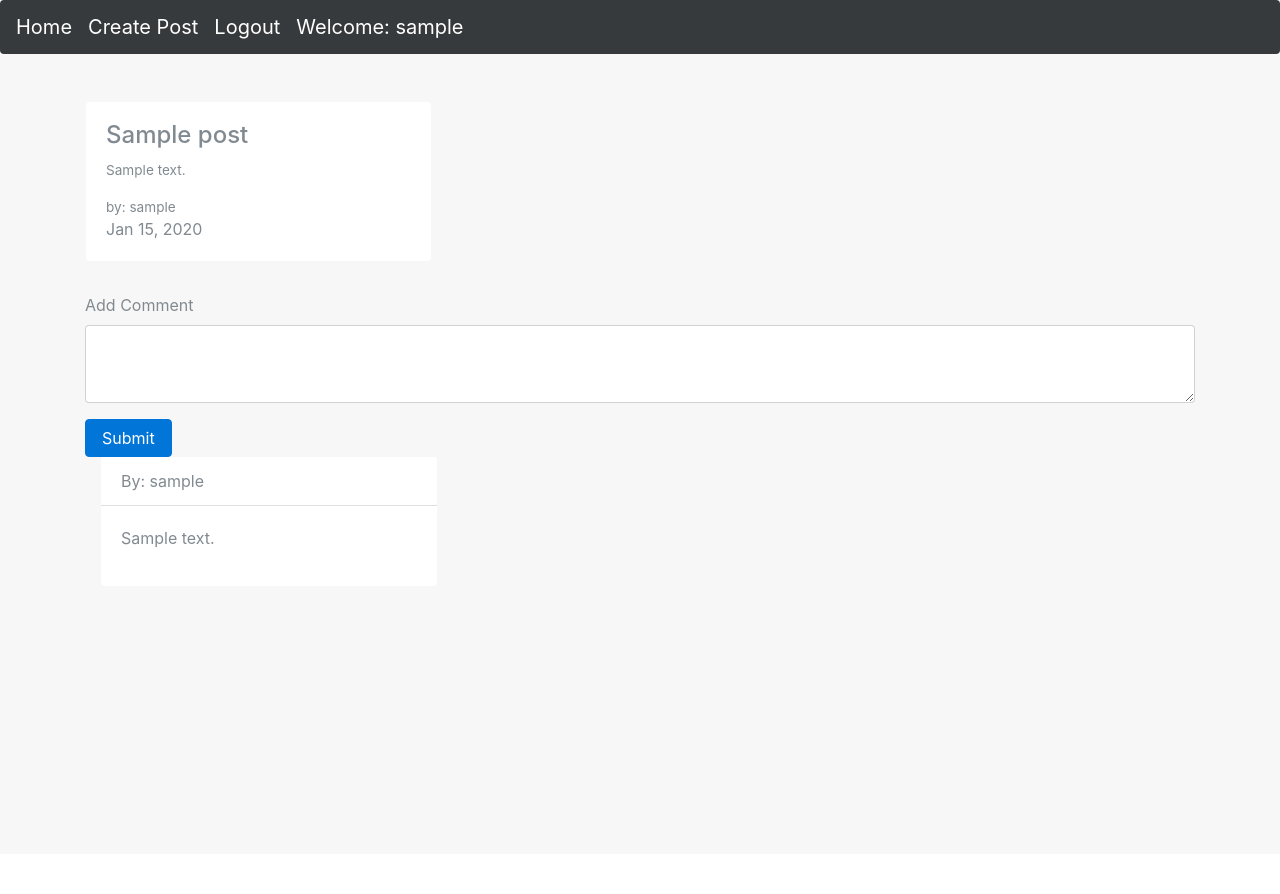
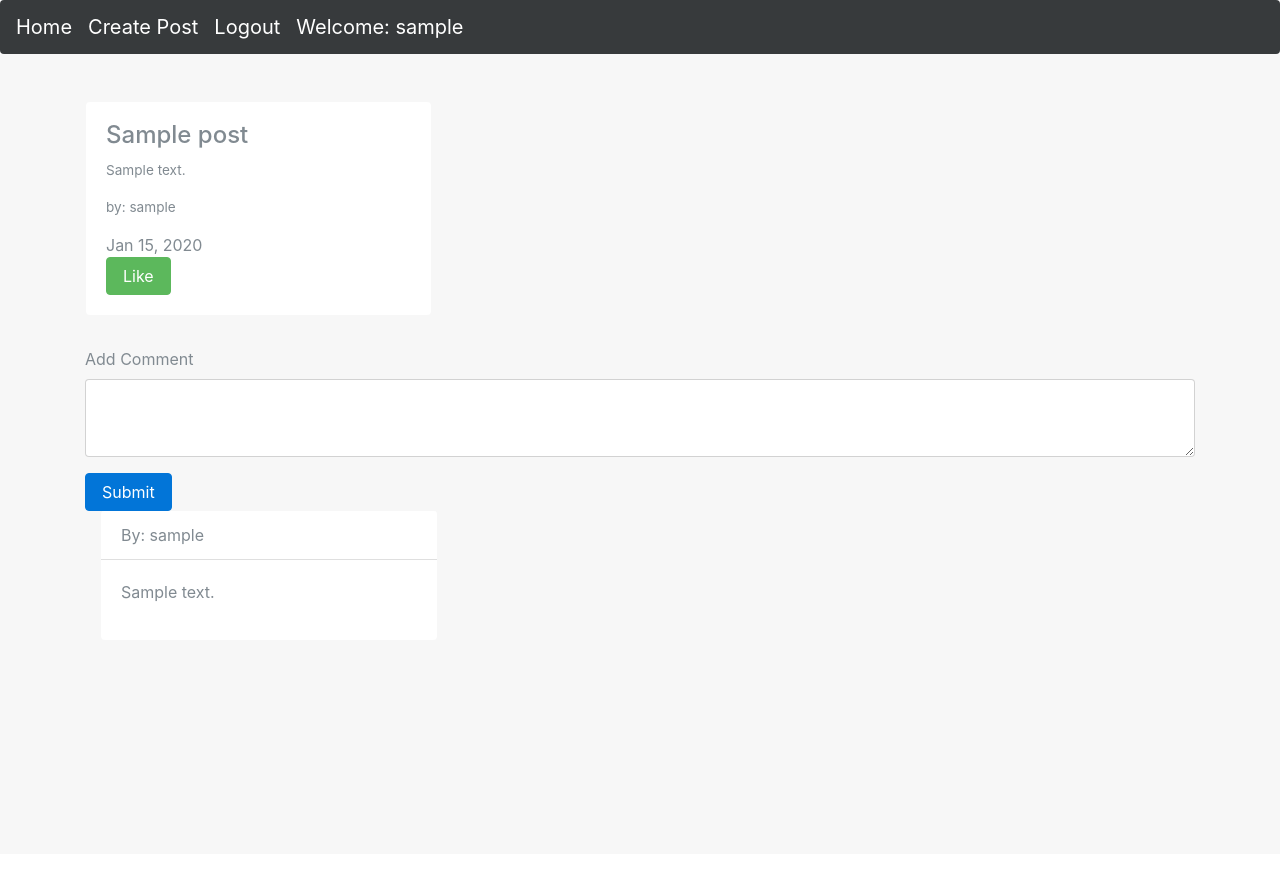
Before and after one commit to leo831/Blog, a Python web app: template template/post.html in a window 1280 px wide. Shown: the top 894 px of the page. Run offline with Jinja, Linux system fonts and the light colour scheme; the template is opened without the code that fills it: most values are stand-ins (such as "Sample title", 1, 10 or a date in 2020); some libraries are stand-ins or nearby versions.

Commit message:
Feature: Add like button

```diff
--- a/template/post.html
+++ b/template/post.html
@@ -16,6 +16,10 @@
                 </form>
                 <a class="btn btn-outline-success" href="{{post.key().id()}}/edit">Edit</a>
                 {%endif%}
+                <form method="post" action="{{post.key().id()}}/like">
+                    <input type="hidden" name="likePost" value="like">
+                    <button type="button" class="btn btn-success">Like</button>
+                </form>
             </div>
           </div>
         </div>
```
Also changed, not shown: 1 other file.
